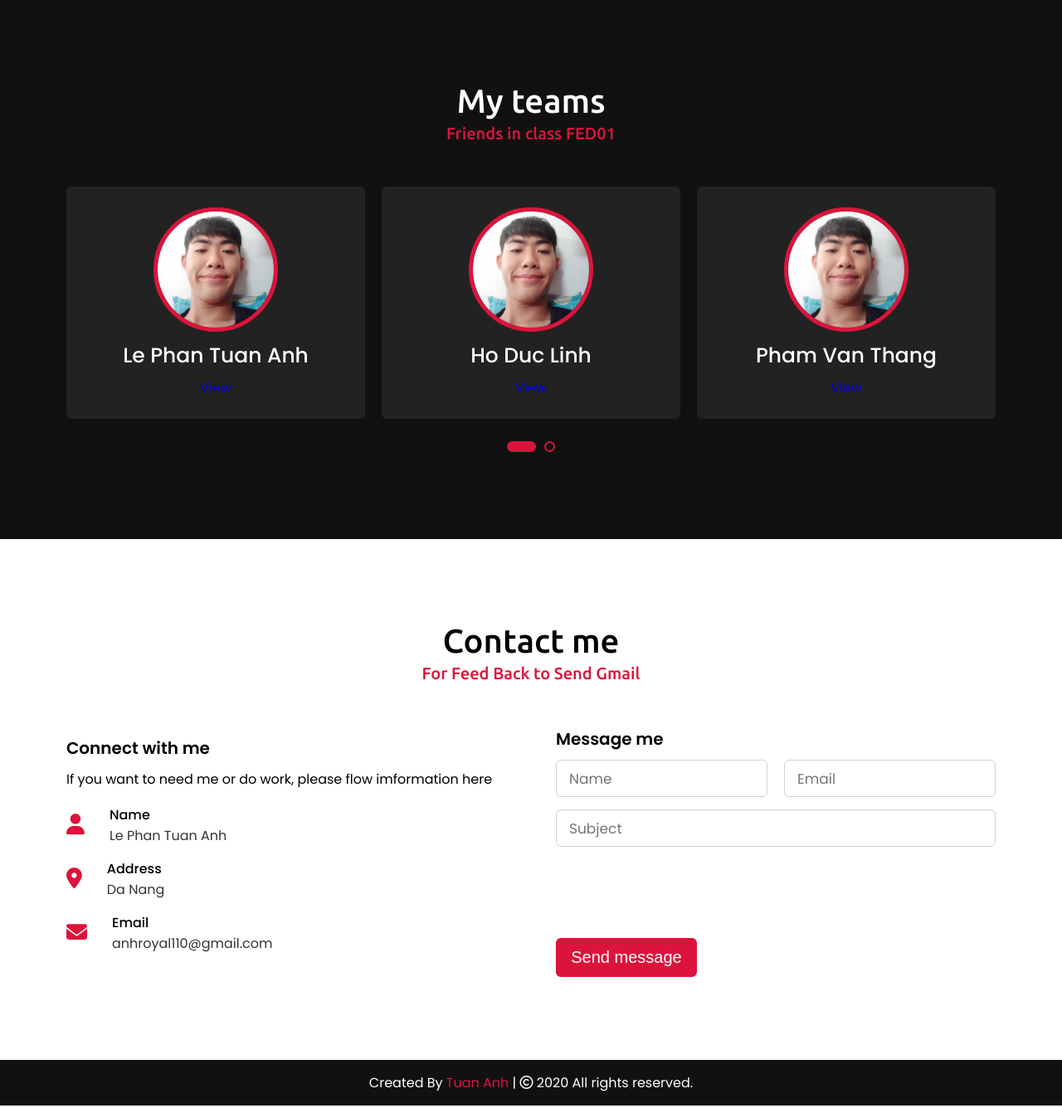
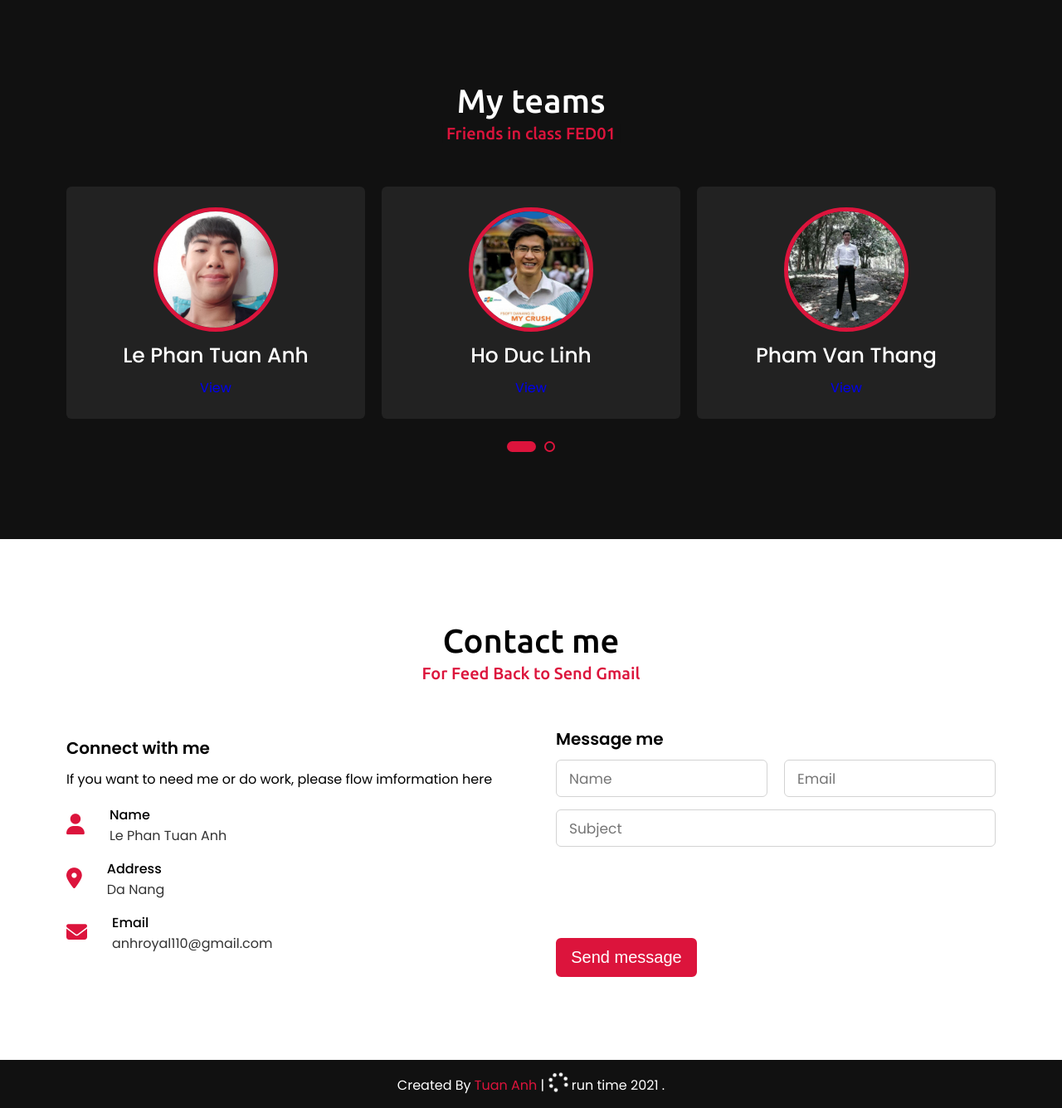
Before and after one commit to AnhNhung0805/frontend, a PHP site: page / in a window 1280 px wide. Shown: the part 2615-3951 px from the top of the page at 83% size. Run offline with PHP 8.4, Linux system fonts and the light colour scheme; some libraries are stand-ins or nearby versions.

Commit message:
anhlptgcd18651

```diff
--- a/index.php
+++ b/index.php
@@ -4,7 +4,7 @@
 <head>
     <meta charset="UTF-8">
     <meta name="viewport" content="width=device-width, initial-scale=1.0">
-
+    <script src="https://kit.fontawesome.com/a076d05399.js" crossorigin="anonymous"></script>
     <link rel="stylesheet" href="style.css">
     <script src="https://kit.fontawesome.com/a076d05399.js"></script>
     <script src="https://code.jquery.com/jquery-3.5.1.min.js"></script>
@@ -24,9 +24,9 @@
             <div class="logo">
                 <a href="https://www.facebook.com/lephan.tuananh.90/">Tuan<span>Anh ^^</span></a></div>
             <ul class="menu">
-                <li><a href="#home" class="menu-btn">Home</a></li>
+                <li><a href="#home" class="menu-btn">-Home-</a></li>
                 <li><a href="#about" class="menu-btn">About</a></li>
-                <li><a href="#services" class="menu-btn">Services</a></li>
+                <li><a href="#services" class="menu-btn">My Hobbies</a></li>
                 <li><a href="#skills" class="menu-btn">Skills</a></li>
                 <li><a href="#teams" class="menu-btn">Teams</a></li>
                 <li><a href="#contact" class="menu-btn">Contact</a></li>
@@ -207,7 +207,7 @@
                 </div>
                 <div class="card" href="facebook.com">
                     <div class="box">
-                        <img src="Anh.jpg" alt="facebook.com">
+                        <img src="Linh.jpg" alt="facebook.com">
                         <div class="text">
                             Ho Duc Linh</div>
                         <a href="http://www.facebook.com">
@@ -216,7 +216,7 @@
                 </div>
                 <div class="card">
                     <div class="box">
-                        <img src="Anh.jpg" alt="">
+                        <img src="thang.jpg" alt="">
                         <div class="text">
                             Pham Van Thang</div>
                         <a href="http://www.facebook.com">
@@ -225,7 +225,7 @@
                 </div>
                 <div class="card">
                     <div class="box">
-                        <img src="Anh.jpg" alt="">
+                        <img src="Vy.jpg" alt="">
                         <div class="text">
                             Dang The Vy</div>
                         <a href="http://www.facebook.com">
@@ -234,7 +234,7 @@
                 </div>
                 <div class="card">
                     <div class="box">
-                        <img src="Anh.jpg" alt="">
+                        <img src="phuong.jpg" alt="">
                         <div class="text">
                             Pham Van Phuong</div>
                         <a href="http://www.facebook.com">
@@ -316,8 +316,7 @@
 
     <!-- footer section start -->
     <footer>
-        <span>Created By <a href="https://www.facebook.com/lephan.tuananh.90/">Tuan Anh</a> | <span class="far fa-copyright"></span> 2020 All rights
-            reserved.</span>
+        <span>Created By <a href="https://www.facebook.com/lephan.tuananh.90/">Tuan Anh</a> | <i class="fas fa-spinner fa-spin" style="font-size:24px;"></i> run time 2021 .</span>
     </footer>
 
 </body>
```
